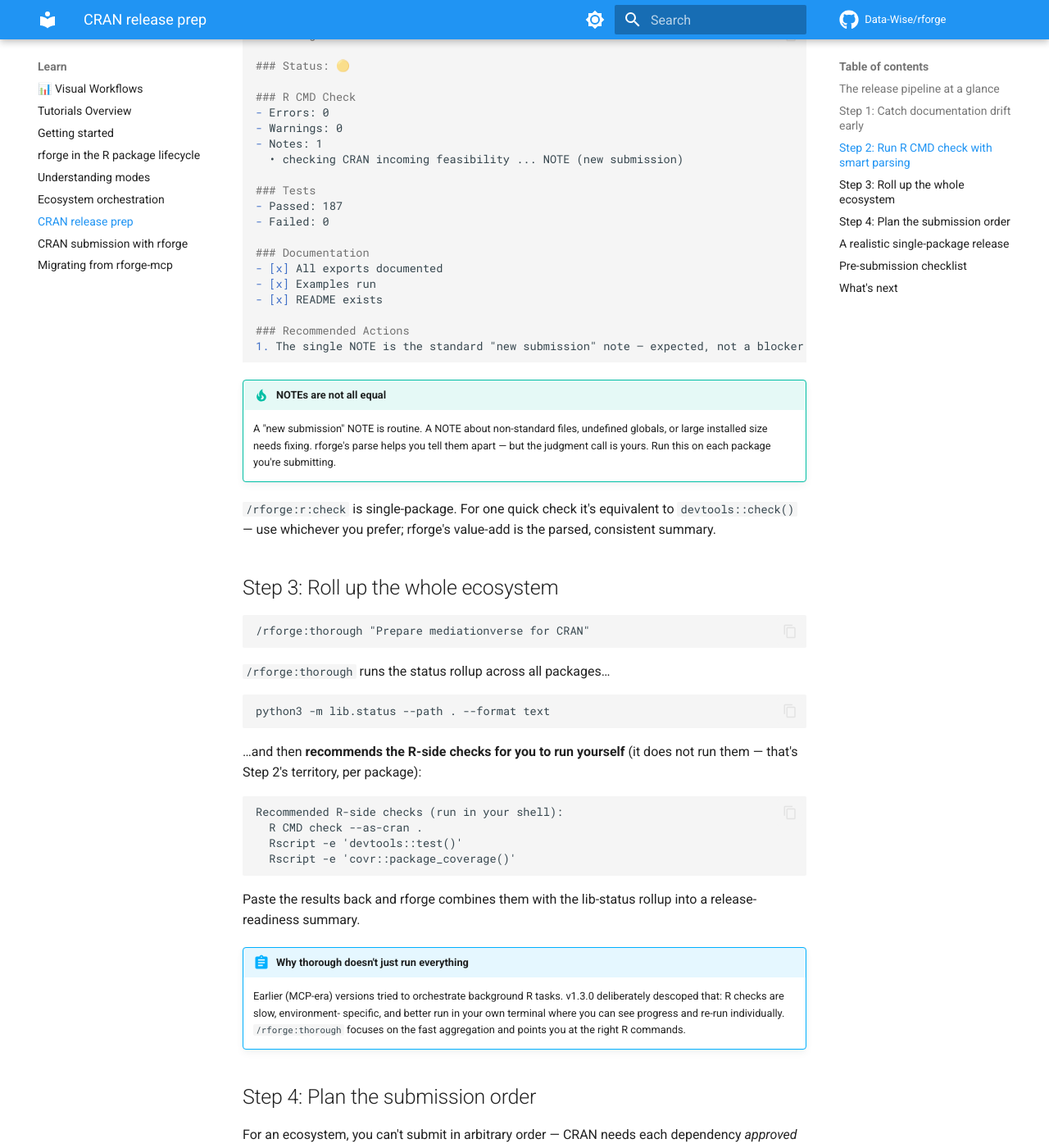
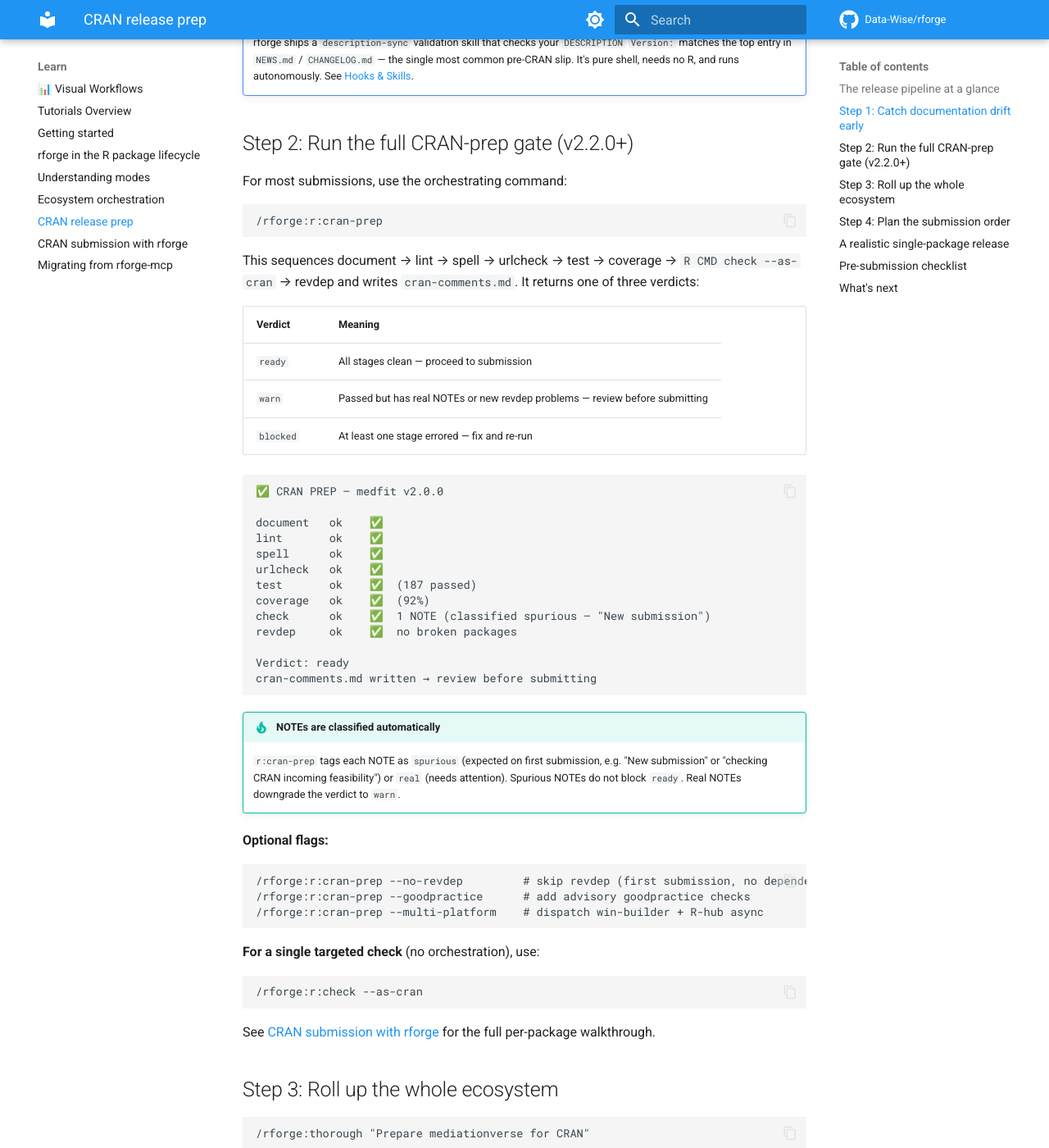
Before and after one commit to Data-Wise/rforge, an MkDocs documentation site: the page built from docs/tutorials/cran-release-prep.md, in a window 1280 px wide and 1400 px high, scrolled down 2455 px. Shown: the whole window at 82% size. Built offline with MkDocs 1.6.1 and Material for MkDocs 9.7.7, drawn with Linux system fonts in a browser that asks for light colours; comment, search, counter and statistics services are not loaded; some of the changed text lies outside the part shown.

Commit message:
docs(tutorials): update cran-release-prep for v2.2.0 r:cran-prep
Replace the outdated 'rforge does not run heavy R checks' warning with the
new division-of-labor note reflecting v2.2.0. Update flowchart, Step 2,
single-package example, and pre-submission checklist to use r:cran-prep
as the per-package gate. Add multi-platform flags and cran-comments.md
review step.

Co-Authored-By: Claude Sonnet 4.6 <noreply@anthropic.com>

````diff
--- a/docs/tutorials/cran-release-prep.md
+++ b/docs/tutorials/cran-release-prep.md
@@ -2,33 +2,40 @@
 
 !!! tip "TL;DR (30 seconds)"
     - **What:** Take one or more packages from "code complete" to "submitted to CRAN."
-    - **Why:** rforge sequences the submission and surfaces drift; R does the heavy `R CMD check`.
-    - **How:** `/rforge:docs:check` → `/rforge:r:check` → `/rforge:thorough` → `/rforge:release`.
+    - **Why:** rforge can now run the full per-package gate (`r:cran-prep`) **and** plan ecosystem submission order (`release`).
+    - **How (single package):** `/rforge:r:cran-prep` → fix blockers → repeat → `/rforge:release`.
+    - **How (ecosystem):** `/rforge:docs:check` → `/rforge:r:cran-prep` per package → `/rforge:thorough` → `/rforge:release`.
     - **Next:** Submit via CRAN's web form (rforge plans the order; it doesn't upload).
 
 > **For whom:** Maintainer preparing a CRAN submission (single package or
 > ecosystem).
 > **Estimated time:** 15 minutes to read; the actual checks take longer
-> because `R CMD check` is slow.
+> because `R CMD check --as-cran` and `revdepcheck` are slow.
 > **Prior knowledge:** You've built the package and want to ship it.
 
-!!! warning "Division of labor — read this first"
-    rforge does **not** run heavy R checks for you, and it does **not**
-    upload to CRAN. It **aggregates** lib-module health, **parses** the
-    `R CMD check` output you run, and **plans** the submission order. The
-    actual `R CMD check --as-cran` runs in *your* shell with *your* R
-    toolchain. This is by design — those checks need R and can take minutes.
+!!! note "What rforge runs vs. what you run (v2.2.0+)"
+    As of v2.2.0, `/rforge:r:cran-prep` **does** run the heavy checks
+    (document → lint → spell → urlcheck → test → coverage → `R CMD check
+    --as-cran` → revdepcheck) and writes `cran-comments.md`. It still does
+    **not** upload to CRAN — submission is via the CRAN web form.
+    For ecosystem-level planning (submission order, cross-package deps),
+    `/rforge:thorough` and `/rforge:release` remain orchestration-only.
 
 ## The release pipeline at a glance
 
 ```mermaid
 flowchart TD
-    A["/rforge:docs:check<br/>NEWS + doc drift"] --> B["/rforge:r:check<br/>R CMD check, parsed"]
-    B --> C["/rforge:thorough<br/>ecosystem rollup +<br/>R-check recommendations"]
-    C --> D{"All green?"}
-    D -- "no" --> E["Fix blockers<br/>(loop back)"]
-    E --> A
-    D -- "yes" --> F["/rforge:release<br/>CRAN submission order"]
+    A["/rforge:docs:check<br/>NEWS + doc drift"] --> B
+
+    subgraph "Per-package gate (v2.2.0+)"
+        B["/rforge:r:cran-prep<br/>document→lint→spell→urlcheck<br/>test→coverage→check(--as-cran)→revdep<br/>writes cran-comments.md"]
+    end
+
+    B --> C{"ready / warn / blocked?"}
+    C -- "blocked" --> D["Fix blockers<br/>(loop back)"]
+    D --> A
+    C -- "ready or warn" --> E["/rforge:thorough<br/>ecosystem rollup"]
+    E --> F["/rforge:release<br/>CRAN submission order"]
     F --> G["Submit via<br/>CRAN web form"]
 ```
 
@@ -65,48 +72,62 @@ Recommendations:
     `CHANGELOG.md` — the single most common pre-CRAN slip. It's pure shell,
     needs no R, and runs autonomously. See [Hooks & Skills](../hooks-and-skills.md).
 
-## Step 2: Run R CMD check with smart parsing
+## Step 2: Run the full CRAN-prep gate (v2.2.0+)
+
+For most submissions, use the orchestrating command:
+
+```text
+/rforge:r:cran-prep
+```
+
+This sequences document → lint → spell → urlcheck → test → coverage →
+`R CMD check --as-cran` → revdep and writes `cran-comments.md`. It returns
+one of three verdicts:
+
+| Verdict | Meaning |
+|---------|---------|
+| `ready` | All stages clean — proceed to submission |
+| `warn` | Passed but has real NOTEs or new revdep problems — review before submitting |
+| `blocked` | At least one stage errored — fix and re-run |
+
+```text
+✅ CRAN PREP — medfit v2.0.0
+
+document   ok    ✅
+lint       ok    ✅
+spell      ok    ✅
+urlcheck   ok    ✅
+test       ok    ✅  (187 passed)
+coverage   ok    ✅  (92%)
+check      ok    ✅  1 NOTE (classified spurious — "New submission")
+revdep     ok    ✅  no broken packages
+
+Verdict: ready
+cran-comments.md written → review before submitting
+```
+
+!!! tip "NOTEs are classified automatically"
+    `r:cran-prep` tags each NOTE as `spurious` (expected on first submission,
+    e.g. "New submission" or "checking CRAN incoming feasibility") or `real`
+    (needs attention). Spurious NOTEs do not block `ready`. Real NOTEs
+    downgrade the verdict to `warn`.
+
+**Optional flags:**
+
+```text
+/rforge:r:cran-prep --no-revdep         # skip revdep (first submission, no dependents)
+/rforge:r:cran-prep --goodpractice      # add advisory goodpractice checks
+/rforge:r:cran-prep --multi-platform    # dispatch win-builder + R-hub async
+```
+
+**For a single targeted check** (no orchestration), use:
 
 ```text
 /rforge:r:check --as-cran
 ```
 
-This invokes `R CMD check --as-cran` via Bash and parses the output into a
-scannable summary:
-
-```markdown
-## Package Check: medfit v2.0.0
-
-### Status: 🟡
-
-### R CMD Check
-- Errors: 0
-- Warnings: 0
-- Notes: 1
-  • checking CRAN incoming feasibility ... NOTE (new submission)
-
-### Tests
-- Passed: 187
-- Failed: 0
-
-### Documentation
-- [x] All exports documented
-- [x] Examples run
-- [x] README exists
-
-### Recommended Actions
-1. The single NOTE is the standard "new submission" note — expected, not a blocker.
-```
-
-!!! tip "NOTEs are not all equal"
-    A "new submission" NOTE is routine. A NOTE about non-standard files,
-    undefined globals, or large installed size needs fixing. rforge's parse
-    helps you tell them apart — but the judgment call is yours. Run this on
-    each package you're submitting.
-
-`/rforge:r:check` is single-package. For one quick check it's equivalent to
-`devtools::check()` — use whichever you prefer; rforge's value-add is the
-parsed, consistent summary.
+See [CRAN submission with rforge](cran-submission-with-rforge.md) for the
+full per-package walkthrough.
 
 ## Step 3: Roll up the whole ecosystem
 
@@ -133,12 +154,12 @@ Recommended R-side checks (run in your shell):
 Paste the results back and rforge combines them with the lib-status rollup
 into a release-readiness summary.
 
-!!! abstract "Why thorough doesn't just run everything"
-    Earlier (MCP-era) versions tried to orchestrate background R tasks.
-    v1.3.0 deliberately descoped that: R checks are slow, environment-
-    specific, and better run in your own terminal where you can see
-    progress and re-run individually. `/rforge:thorough` focuses on the fast
-    aggregation and points you at the right R commands.
+!!! abstract "Why thorough doesn't run R checks"
+    `/rforge:thorough` is an ecosystem rollup — it aggregates health across
+    all packages, not a single one. The per-package R execution lives in
+    `/rforge:r:cran-prep` (v2.2.0+). `thorough` focuses on fast cross-package
+    aggregation and surfaces drift; `cran-prep` does the heavy single-package
+    gate.
 
 ## Step 4: Plan the submission order
 
@@ -198,21 +219,28 @@ That's your signal to loop back to Steps 1–2 for that package.
 Most releases are one package, not a whole verse. The condensed flow:
 
 ```text
-/rforge:docs:check medfit        # 1. drift check
-/rforge:r:check --as-cran        # 2. R CMD check (in medfit/)
-/rforge:thorough "CRAN prep"     # 3. rollup + recommendations
-# ... fix anything flagged, re-run ...
-/rforge:release medfit           # 4. confirm it's ready
-# → submit via https://cran.r-project.org/submit.html
+/rforge:docs:check medfit        # 1. drift check (NEWS, examples)
+/rforge:r:cran-prep              # 2. full gate: runs all checks + writes cran-comments.md
+# ... fix anything flagged, re-run until "ready" ...
+/rforge:release medfit           # 3. confirm ecosystem readiness + submission order
+# → review cran-comments.md, submit via https://cran.r-project.org/submit.html
+```
+
+For multi-platform verification before submission:
+
+```text
+/rforge:r:cran-prep --multi-platform   # dispatches win-builder + R-hub (async)
+/rforge:r:winbuilder                   # or run individually
+/rforge:r:rhub
 ```
 
 ## Pre-submission checklist
 
 - [ ] `/rforge:docs:check` clean (NEWS.md current, examples run)
 - [ ] `description-sync` passes (DESCRIPTION version == NEWS top entry)
-- [ ] `/rforge:r:check --as-cran` → 0 errors, 0 warnings, only benign NOTEs
-- [ ] `devtools::test()` → all passing
-- [ ] `covr::package_coverage()` → acceptable for your project
+- [ ] `/rforge:r:cran-prep` → verdict `ready` (or `warn` with all NOTEs reviewed)
+- [ ] `cran-comments.md` reviewed and accurate — you'll paste this into the CRAN form
+- [ ] Multi-platform: win-builder and/or R-hub dispatched and results reviewed
 - [ ] `/rforge:release` → package shows ✅ Ready
 - [ ] For ecosystems: submit in the order `/rforge:release` gives, waiting
       for each approval before the next
````
